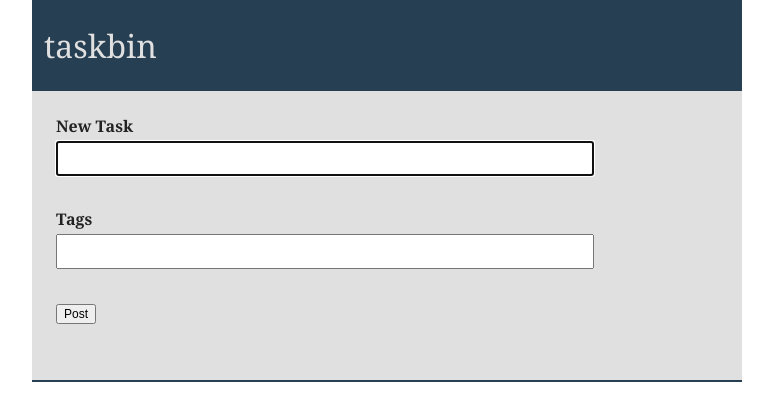
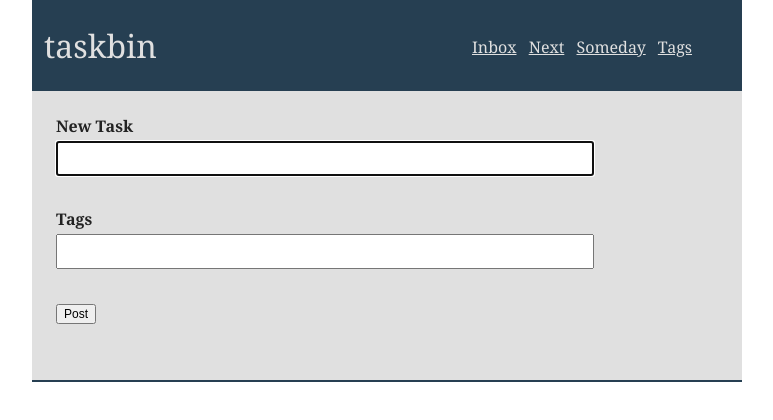
Before and after one commit to ngpestelos/taskbin-php, a PHP site: page / in a window 1280 px wide. Shown: the top 420 px of the page, without its empty margins (253-1026 px from the left). Run offline with PHP 8.4, Linux system fonts and the light colour scheme.

Commit message:
new index layout

```diff
--- a/css/main.css
+++ b/css/main.css
@@ -3,6 +3,7 @@ body {
 }
 
 #header { background-color: #263F52; margin-bottom: 0; }
+#nav a { color: #E0E0E0; }
 .site_id { margin-top: 24px; padding-left: 12px; }
 .site_id a { text-decoration: none; color: #E0E0E0; }
 
--- a/index.php
+++ b/index.php
@@ -11,8 +11,8 @@
     <script type="text/javascript">
       $(document).ready(function() {
         $("#task").focus();
-        $("form").submit(function(element) {
-          element.preventDefault();
+        $("form").submit(function(event) {
+          return false;
         });
       });
     </script>
@@ -21,12 +21,22 @@
       #send label { font-weight: normal; }
       form p { margin-bottom: 32px; }
       input[type='submit'] { font-size: 12px; }
+      #nav { padding-top: 36px; }
+      #nav a { margin-right: 8px; }
     </style>
   </head>
   <body>
     <div class="container">
-      <div id="header" class="span-18 push-3 last">
-        <h2 class="site_id"><a href="index.php">taskbin</a></h2>
+      <div id="header" class="span-18 push-3">
+        <div class="span-9">
+          <h2 class="site_id"><a href="index.php">taskbin</a></h2>
+        </div>
+        <div id="nav" class="span-6 push-2">
+          <a href="#">Inbox</a>
+          <a href="#">Next</a>
+          <a href="#">Someday</a>
+          <a href="#">Tags</a>
+        </div>
       </div>
       <div id="new" class="span-18 push-3 last main_content">
         <div style="padding: 24px;">
```
